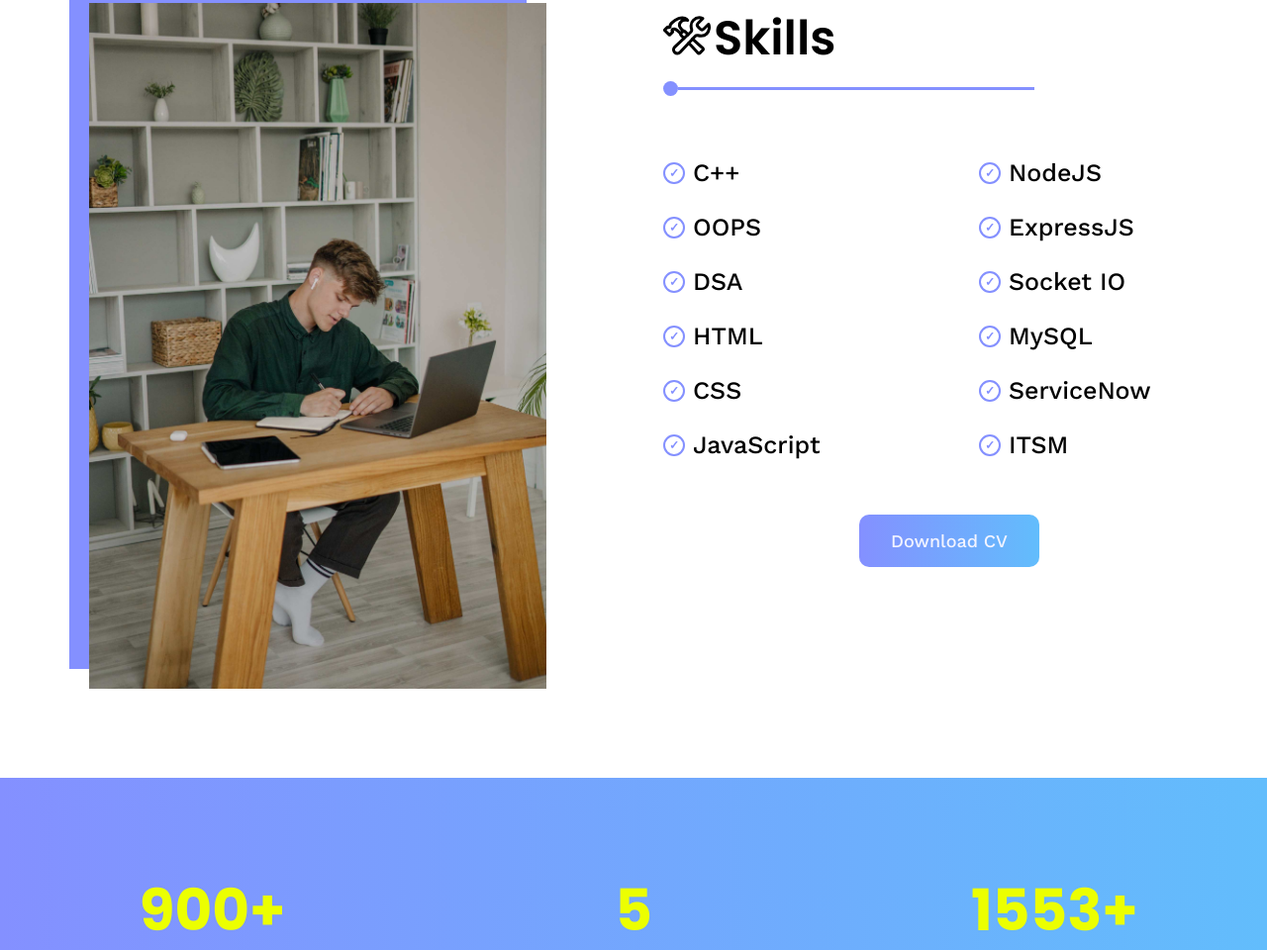
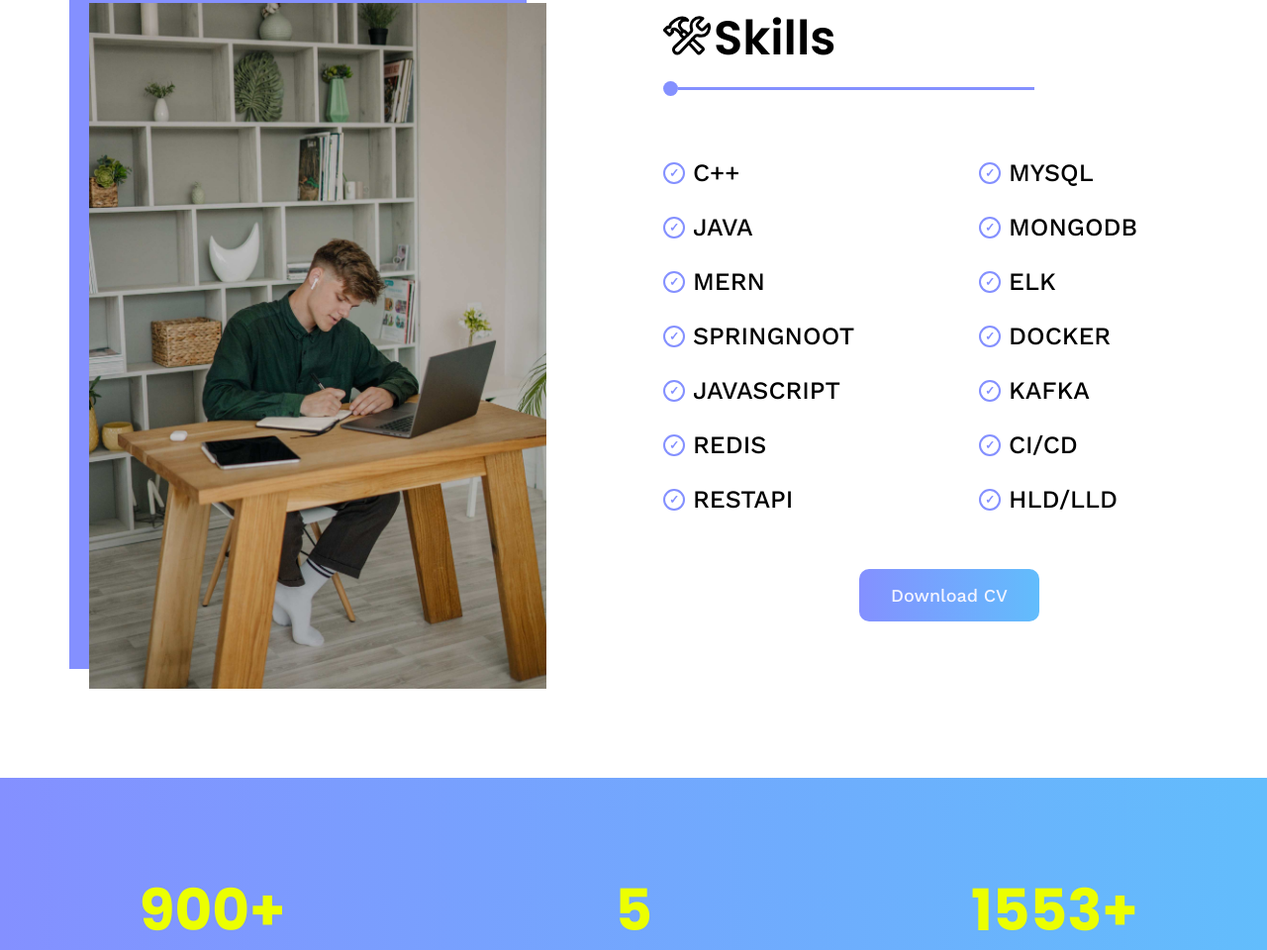
Before and after one commit to Abbeer-Lal-Debb/Abbeer-Portfolio, a plain HTML site: page index.html in a window 1280 px wide. Shown: the part 808-1768 px from the top of the page at 99% size. Drawn offline with nearby package versions, Linux system fonts and the light colour scheme.

Commit message:
Update index.html

```diff
--- a/index.html
+++ b/index.html
@@ -84,20 +84,22 @@
                 <div class="circle-checklist grid grid-two-column skills-container">
                     <ul>
                         <li class="skills-list">C++</li>
-                        <li class="skills-list">OOPS</li>
-                        <li class="skills-list">DSA</li>
-                        <li class="skills-list">HTML</li>
-                        <li class="skills-list">CSS</li>
-                        <li class="skills-list">JavaScript</li>
+                        <li class="skills-list">JAVA</li>
+                        <li class="skills-list">MERN</li>
+                        <li class="skills-list">SPRINGNOOT</li>
+                        <li class="skills-list">JAVASCRIPT</li>
+                        <li class="skills-list">REDIS</li>
+                        <li class="skills-list">RESTAPI</li>
                     </ul>
 
                     <ul>
-                        <li class="skills-list">NodeJS</li>
-                        <li class="skills-list">ExpressJS</li>
-                        <li class="skills-list">Socket IO</li>
-                        <li class="skills-list">MySQL</li>
-                        <li class="skills-list">ServiceNow</li>
-                        <li class="skills-list">ITSM</li>
+                        <li class="skills-list">MYSQL</li>
+                        <li class="skills-list">MONGODB</li>
+                        <li class="skills-list">ELK</li>
+                        <li class="skills-list">DOCKER</li>
+                        <li class="skills-list">KAFKA</li>
+                        <li class="skills-list">CI/CD</li>
+                        <li class="skills-list">HLD/LLD</li>
                     </ul>
                 </div>
                 <div class="bio-data-btn">
```
